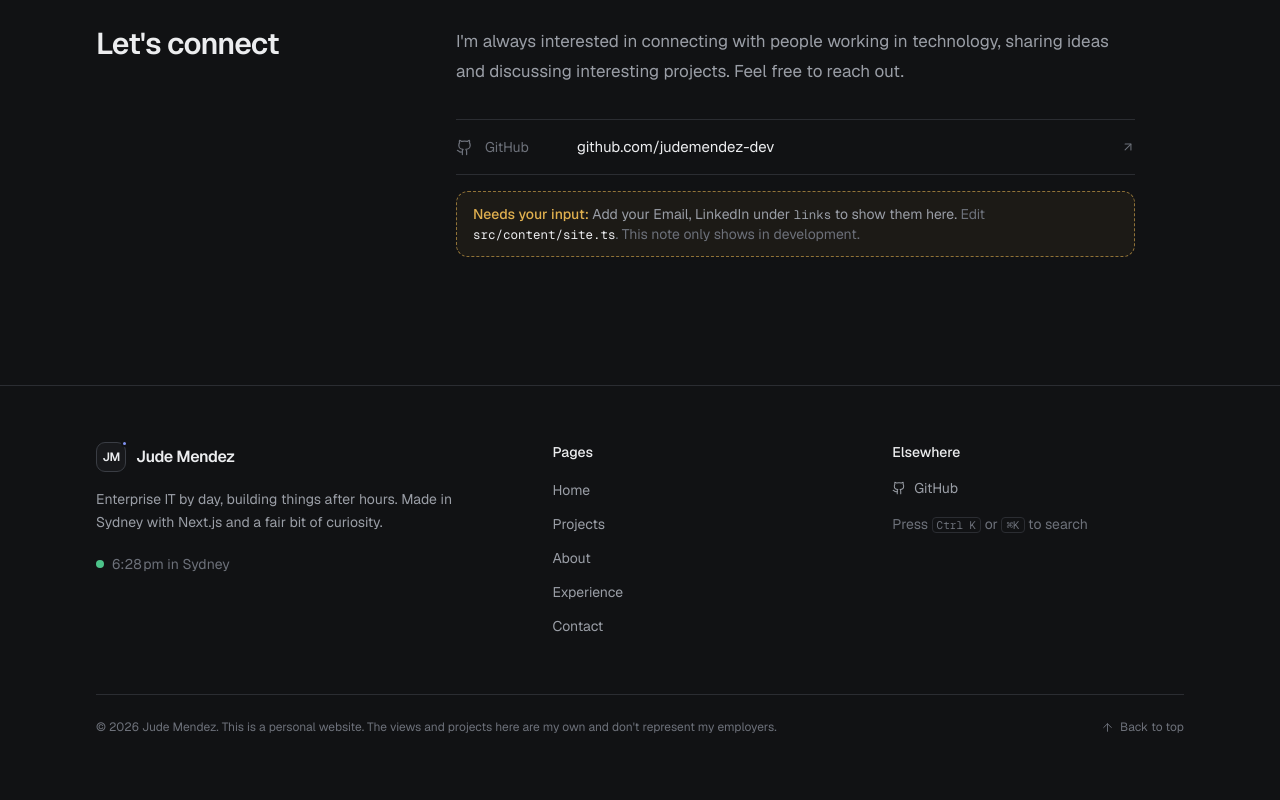
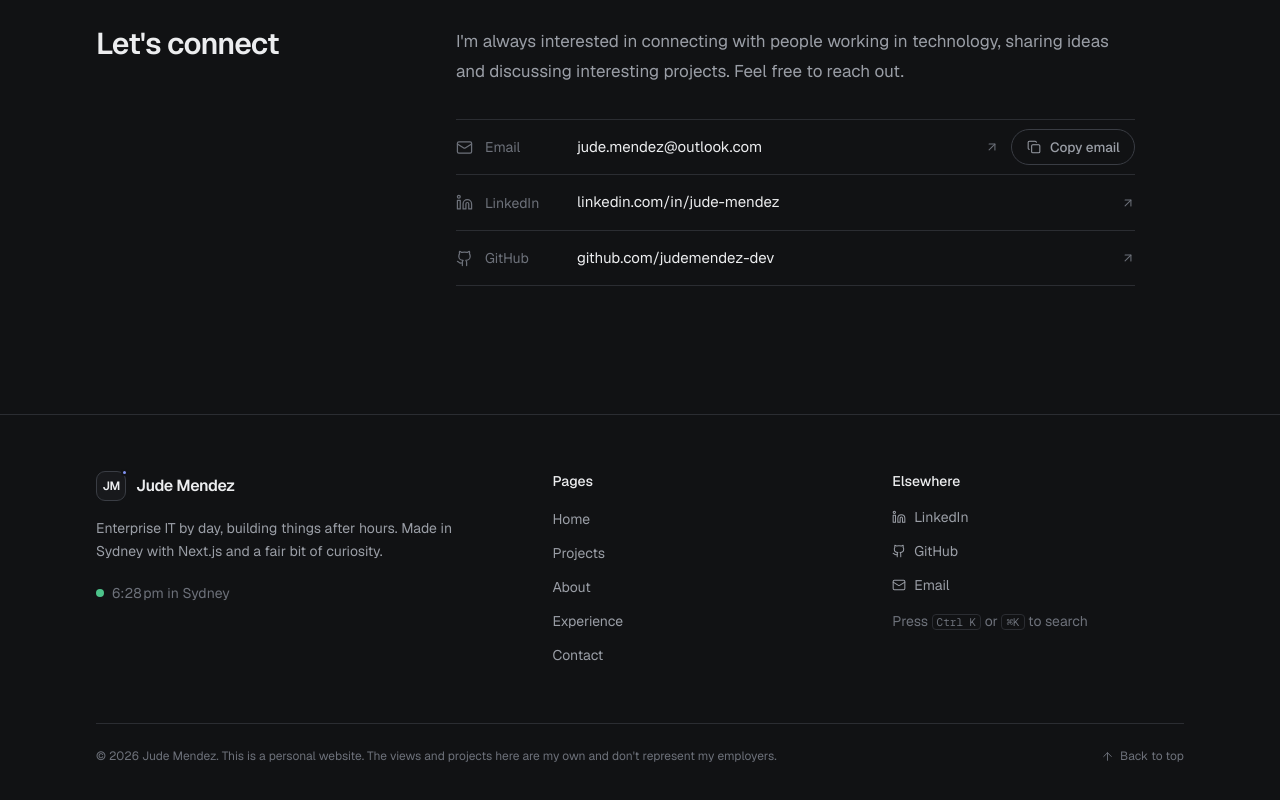
Before and after one commit to judemendez-dev/dev-portoflio, a Next.js app: page /about in a window 1280 px wide. Shown: the part 2796-3596 px from the top of the page. Built offline with nearby package versions, Linux system fonts and the light colour scheme.

Commit message:
Update site.ts

```diff
--- a/src/content/site.ts
+++ b/src/content/site.ts
@@ -28,9 +28,9 @@ export const site = {
    *   email:    just the address, e.g. "you@example.com"
    */
   links: {
-    linkedin: "" as string | null, // ← your LinkedIn URL goes between the quotes
+    linkedin: "https://www.linkedin.com/in/jude-mendez/" as string | null, // ← your LinkedIn URL goes between the quotes
     github: "https://github.com/judemendez-dev" as string | null,
-    email: "" as string | null, // ← your email address goes between the quotes
+    email: "jude.mendez@outlook.com" as string | null, // ← your email address goes between the quotes
   },
 
   /** Profile photo for the About page (file lives in /public). */
```
